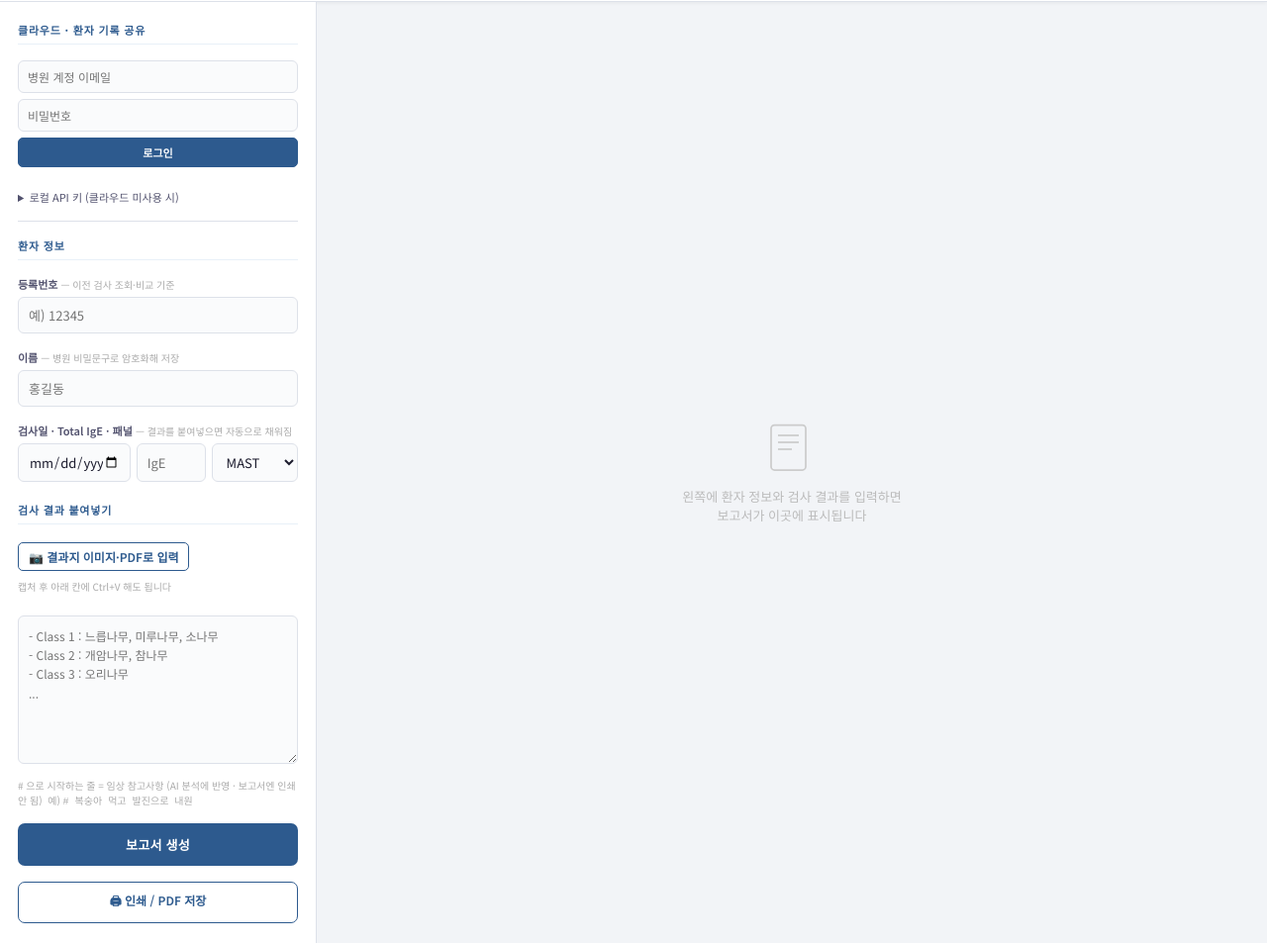
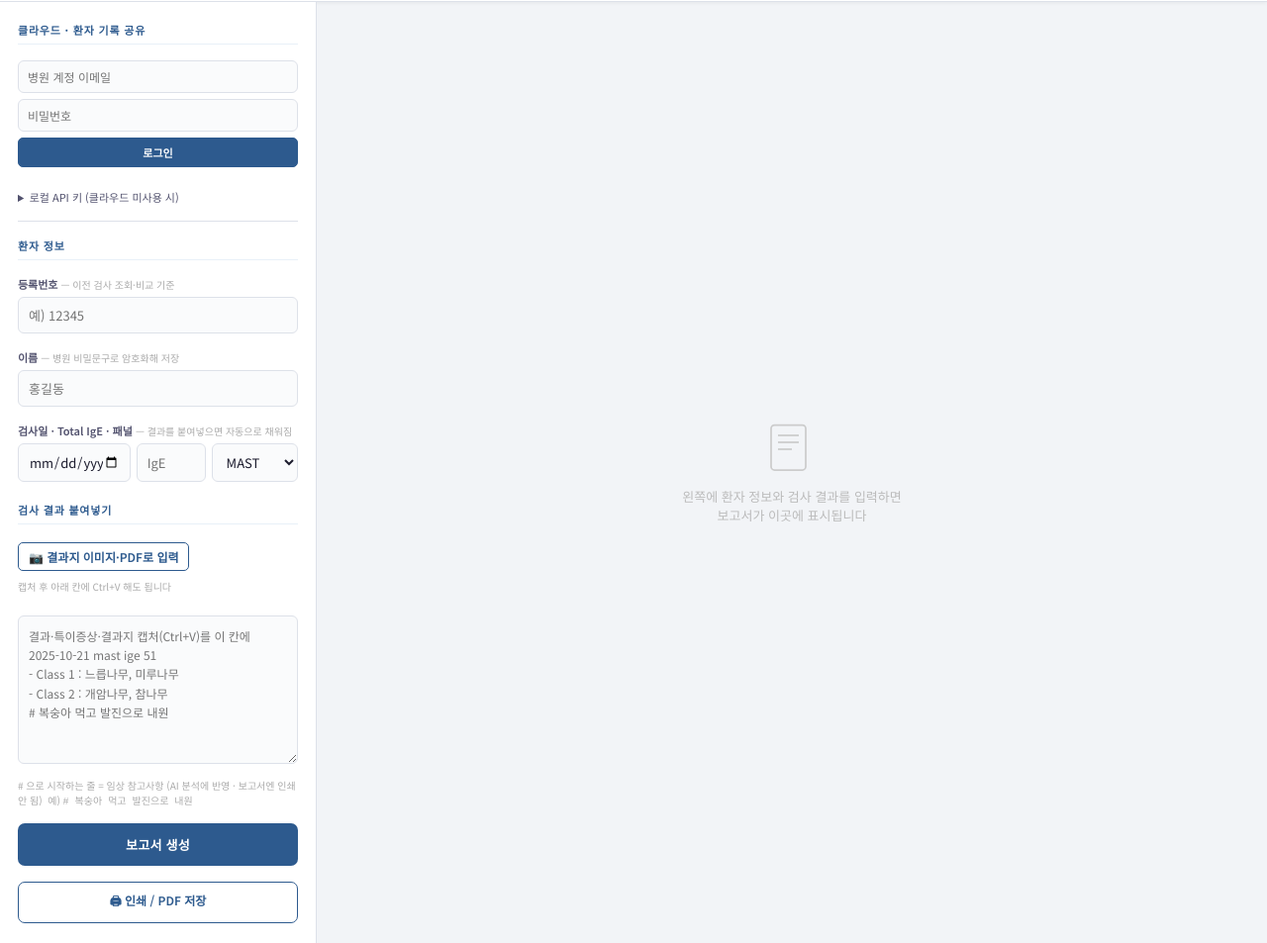
Before and after one commit to Cheong-ah-pediatric/allergy-report, a plain HTML site: page index.html in a window 1280 px wide. Shown: the part 59-1012 px from the top of the page at 99% size. Drawn offline with nearby package versions, Linux system fonts and the light colour scheme.

Commit message:
입력 칸 예시에 날짜 줄·# 참고사항 포함
Co-Authored-By: Claude Opus 5.5 <noreply@anthropic.com>

```diff
--- a/index.html
+++ b/index.html
@@ -568,8 +568,8 @@ const HINTS = {
       옛 형식(순번 이름 수치 Class)을 붙여넣으면 자동 변환`,
 };
 const PLACEHOLDER = {
-  MAST: "- Class 1 : 느릅나무, 미루나무, 소나무\n- Class 2 : 개암나무, 참나무\n- Class 3 : 오리나무\n...",
-  sIgE: "2025-12-01 cap ige 974 dp 5 df 6 dpg 1.1 dfg 0.8",
+  MAST: "결과·특이증상·결과지 캡처(Ctrl+V)를 이 칸에\n2025-10-21 mast ige 51\n- Class 1 : 느릅나무, 미루나무\n- Class 2 : 개암나무, 참나무\n# 복숭아 먹고 발진으로 내원",
+  sIgE: "2025-12-01 cap ige 974 dp 5 df 6 dpg 1.1 dfg 0.8\n흰자 3, 노른자 0, alb 2, muc 1\n# 복숭아 먹고 발진으로 내원",
 };
 function onPanelChange() {
   const numeric = PANELS[$("panel").value].numeric;
```
